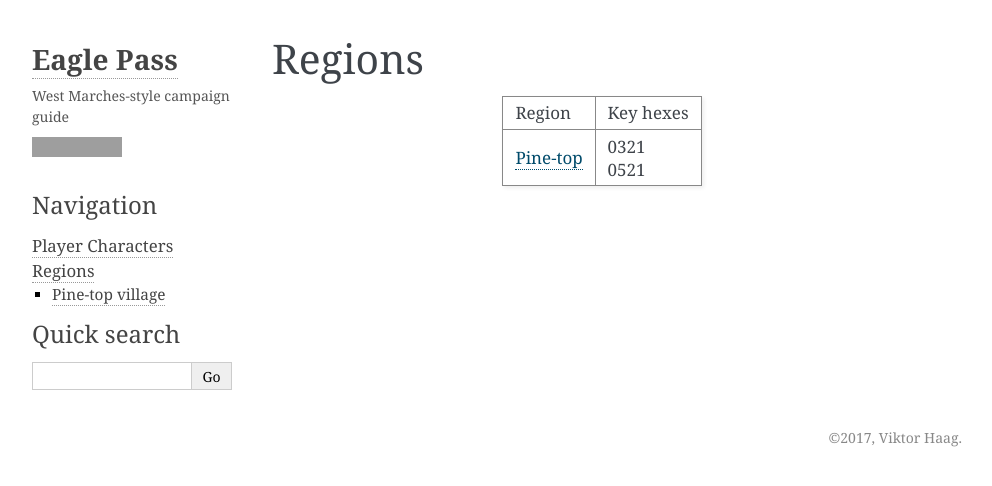
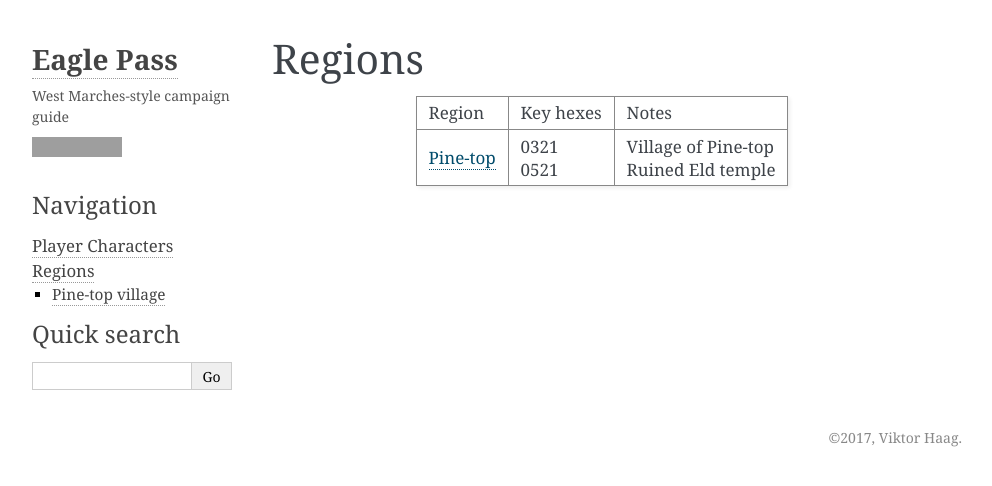
Before and after one commit to ViktorHaag/eagle-pass, a Sphinx documentation site: the page built from source/regions/regions.rst, in a window 1280 px wide. Shown: the top 486 px of the page, without its empty margins (148-1140 px from the left). Built offline with Sphinx 7.4.7, drawn with Linux system fonts in a browser that asks for light colours; grey boxes are pictures that could not be loaded.

Commit message:
add in notes for region table

```diff
--- a/source/regions/regions.rst
+++ b/source/regions/regions.rst
@@ -2,12 +2,12 @@
  Regions
 =========
 
-+---------------------------+------------+
-| Region                    | Key hexes  |
-+---------------------------+------------+
-| :doc:`Pine-top <pinetop>` | | 0321     |
-|                           | | 0521     |
-+---------------------------+------------+
++---------------------------+------------+------------------------+
+| Region                    | Key hexes  | Notes                  |
++---------------------------+------------+------------------------+
+| :doc:`Pine-top <pinetop>` | | 0321     | | Village of Pine-top  |
+|                           | | 0521     | | Ruined Eld temple    |
++---------------------------+------------+------------------------+
 
 .. toctree::
    :maxdepth: 2
```
